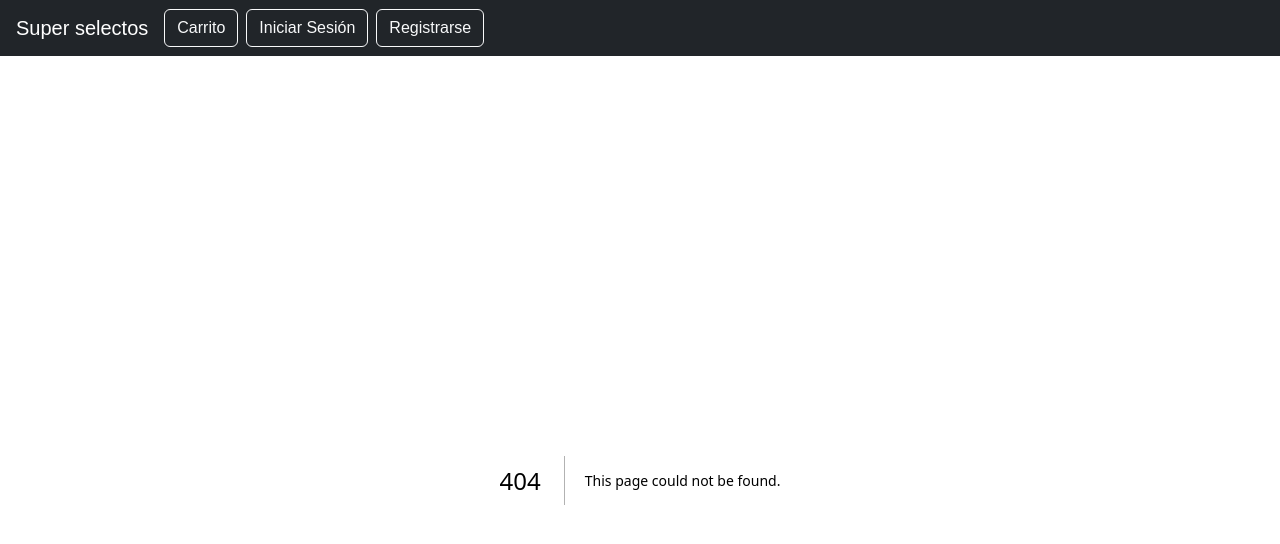
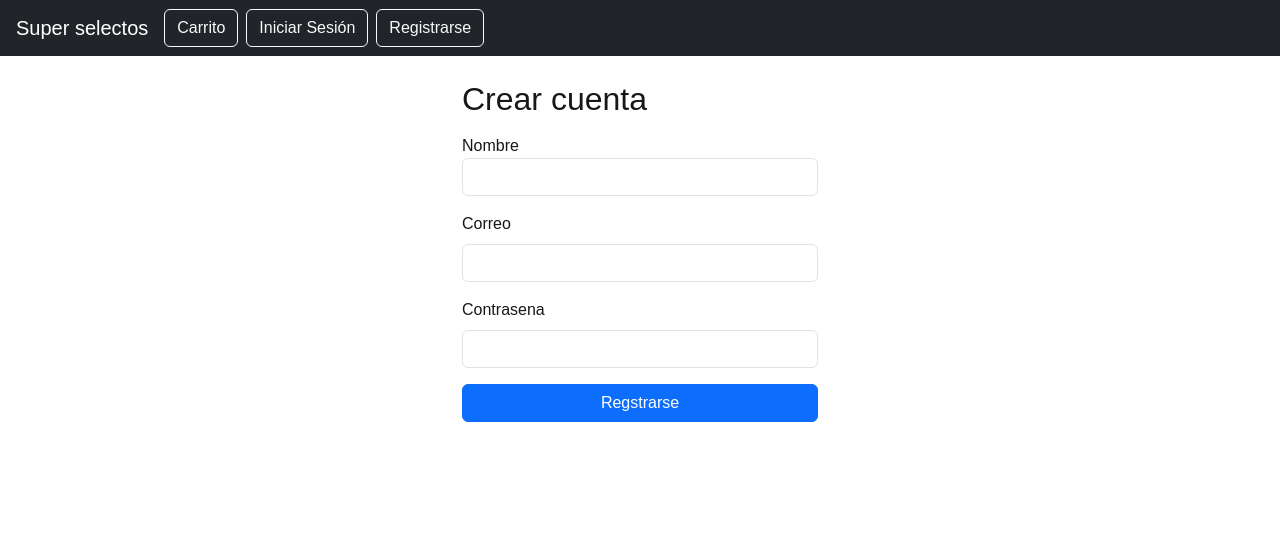
Before and after one commit to andrepreza24-ctrl/superselectos, a Next.js app: page /register in a window 1280 px wide. Before the commit this address had no page. Shown: the top 544 px of the page. Built offline with nearby package versions, Linux system fonts and the light colour scheme.

Commit message:
agregar: pagina de registro de los usuarios

```diff
--- /dev/null
+++ b/src/app/register/page.tsx
@@ -0,0 +1,76 @@
+"use client";
+
+import { useState } from "react";
+import { useRouter } from "next/navigation";
+import { useAuth } from "@/context/AuthContext";
+
+export default function RegisterPage() {
+  // estados simples para capturar lo que ponga en el form
+  const [nombre, setNombre] = useState("");
+  const [correo, setCorreo] = useState("");
+  const [contrasena, setContrasena] = useState("");
+  const [error, setError] = useState("");
+
+  const { registrar } = useAuth();
+  const router = useRouter();
+
+  function manejarEnvio(e: React.FormEvent) {
+    e.preventDefault();
+
+    // esto es para ver si no viene vacio nada
+    if (!nombre || !correo || !contrasena) {
+      setError("Todos los campos son obligatorios");
+      return;
+    }
+
+    // esto va a mandar los datos directos al contexto para guardar el usuario
+    const exito = registrar({ nombre, correo, contrasena });
+
+    // si esto pasa manda de un solo a login
+    if (exito) {
+      router.push("/login");
+    } else {
+      setError("ya existe una cueñtja con este correo");
+    }
+  }
+
+  return (
+    <div className="row justify-content-center">
+      <div className="col-12 col-m-6 col-lg-4">
+        <h2 className="mb-3">Crear cuenta</h2>
+        <form onSubmit={manejarEnvio}>
+          <div className="mb-3">
+            <label className="form-labrl">Nombre</label>
+            <input
+              className="form-control"
+              value={nombre}
+              onChange={(e) => setNombre(e.target.value)}
+            />
+          </div>
+          <div className="mb-3">
+            <label className="form-label">Correo</label>
+            <input
+              type="email"
+              className="form-control"
+              value={correo}
+              onChange={(e) => setCorreo(e.target.value)}
+            />
+          </div>
+          <div className="mb-3">
+            <label className="form-label">Contrasena</label>
+            <input
+              type="password"
+              className="form-control"
+              value={contrasena}
+              onChange={(e) => setContrasena(e.target.value)}
+            />
+          </div>
+          {error && <p className="text-dangre">{error}</p>}
+          <button className="btn btn-primary w-100" type="submit">
+            Regstrarse
+          </button>
+        </form>
+      </div>
+    </div>
+  );
+}
```
